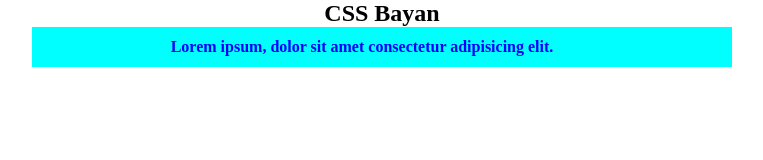
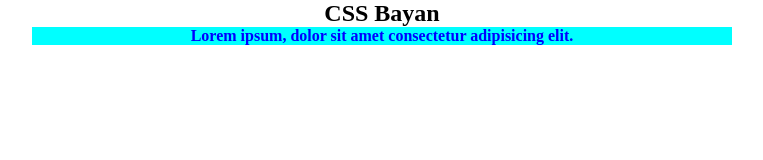
Before and after one commit to u1timaD/cssBayan, a plain HTML site: page cssBayan/index.html in a window 1280 px wide. Shown: the whole page, without its empty margins (258-1021 px from the left). Drawn offline with Linux system fonts and the light colour scheme.

Commit message:
fix: change tab classes (Sun, Mar 12, 2023 12:23:33 AM)

```diff
--- a/cssBayan/index.html
+++ b/cssBayan/index.html
@@ -17,9 +17,11 @@
 						<div class="tab__content">
 							<div class="tab__image">
 						</div>
-						<div class="tab__title">
+						<div class="tab__title tab-mem">
 							<p>Lorem ipsum, dolor sit amet consectetur adipisicing elit.</p>
-							<div class="tab__icon"></div>
+							<div class="tab-mem__block">
+								<div class="tab-mem__image"></div>
+							</div>
 						</div>
 					</label>
 				</div>
```
